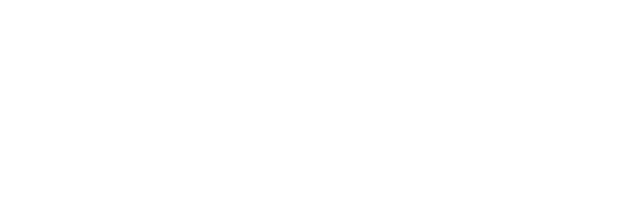
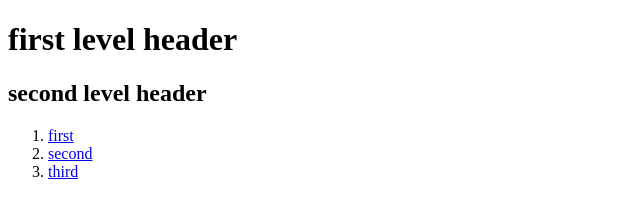
Before and after one commit to AndreySergGG/task-html, a website: page src/index.html in a window 1280 px wide. Shown: the whole page, without its empty margins (0-640 px from the left). Drawn offline with Linux system fonts and the light colour scheme.

Commit message:
Задание по HTML

```diff
--- a/src/index.html
+++ b/src/index.html
@@ -2,6 +2,19 @@
 <html lang="en">
     <head>
         <title>HTML</title>
+        <h1>first level header</h1>
+        <h2>second level header</h2>
+        <ol>
+            <li>
+                <a href="https://www.google.ru/webhp?hl=RU">first</a>
+            </li>
+            <li>
+                <a href="https://www.google.ru/webhp?hl=RU">second</a>
+            </li>
+            <li>
+                <a href="https://www.google.ru/webhp?hl=RU">third</a>
+            </li>
+        </ol>
     </head>
     <body></body>
 </html>
```
Also changed, not shown: 1 other file.
